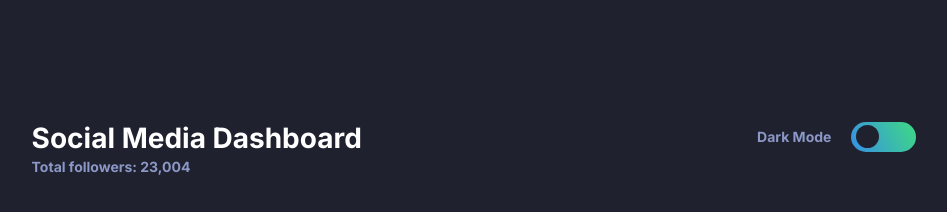
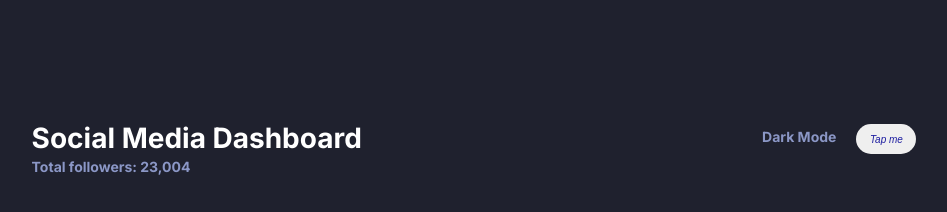
Before and after one commit to luis-moguea/dashboard, a website with bundled scripts: page index.html in a window 1280 px wide. Shown: the top 212 px of the page, without its empty margins (166-1113 px from the left). Built offline with nearby package versions, Linux system fonts and the light colour scheme.

Commit message:
style and logic updates

```diff
--- a/index.html
+++ b/index.html
@@ -19,10 +19,9 @@
                     </div>
                     <div class="button">
                         <p id="word-light" class="dark-word">Dark Mode</p>
-                        <label id="button" class="switchBtn">
-                            <input class="input-display" type="checkbox">
-                            <div class="slide round"></div>
-                        </label>
+                        <button id="button" class="switchBtn">
+                            Tap me
+                        </button>
                     </div>
                 </div>
             </div>
--- a/index.js
+++ b/index.js
@@ -70,7 +70,9 @@ const followsCount = document.querySelectorAll(".follows-info__content--count")
 const generalCount = document.querySelectorAll(".main-general__content--count")
 
 
+
 const test = () => {
+    console.log("Test function executed")
     firstCard.forEach(el => {
         el.classList.toggle("follows-info-light")
     })
@@ -92,8 +94,10 @@ const test = () => {
     generalCount.forEach(el => {
         el.classList.toggle("main-general__content--count-light")
     })
-
-    test()
 }
 
-toggleButton.addEventListener("click", test)
+
+toggleButton.addEventListener("click", () => {
+    console.log("Button clicked"); // Mensaje de depuración
+    test();
+});
--- a/style.css
+++ b/style.css
@@ -65,59 +65,19 @@ body {
 .switchBtn {
     position: relative;
     display: inline-block;
-    width: 65px;
-    height: 28px;
+    width: 60px;
+    height: 30px;
     margin-top: 10px;
-}
+    border-radius: 15px;
+    border: none;
+    font-size: 10px;
+    font-style: oblique;
+    cursor: pointer;
+    color: rgb(28, 28, 160);
+    color-scheme: rgb(86, 86, 231);
+  }
 
-.input-display {
-    display:none;
-}
 
-.slide {
-    position: absolute;
-    cursor: pointer;
-    top: 0;
-    left: 0;
-    right: 0;
-    bottom: 0;
-    background: linear-gradient(62deg, #378fe6 0%, #3eda82 100%);
-    -webkit-transition: .4s;
-    transition: .4s;
-    padding: 8px;
-    margin-top: -2px;
-}
-
-.slide:before {
-    position: absolute;
-    content: "";
-    height: 23px;
-    width: 23px;
-    left: 5px;
-    bottom: 4px;
-    background-color: #1f212e;
-    -webkit-transition: .4s;
-    transition: .4s;
-}
-
-input:checked + .slide {
-    background: #aeb3cb;
-}
-
-input:checked + .slide:before {
-    -webkit-transform: translateX(26px);
-    -ms-transform: translateX(26px);
-    transform: translateX(26px);
-    left: 10px;
-    background-color: #ffffff;
-}
-
-.slide.round {
-    border-radius: 34px;
-}
-.slide.round:before {
-    border-radius: 50%;
-}
 
 
 .title--text {
```
